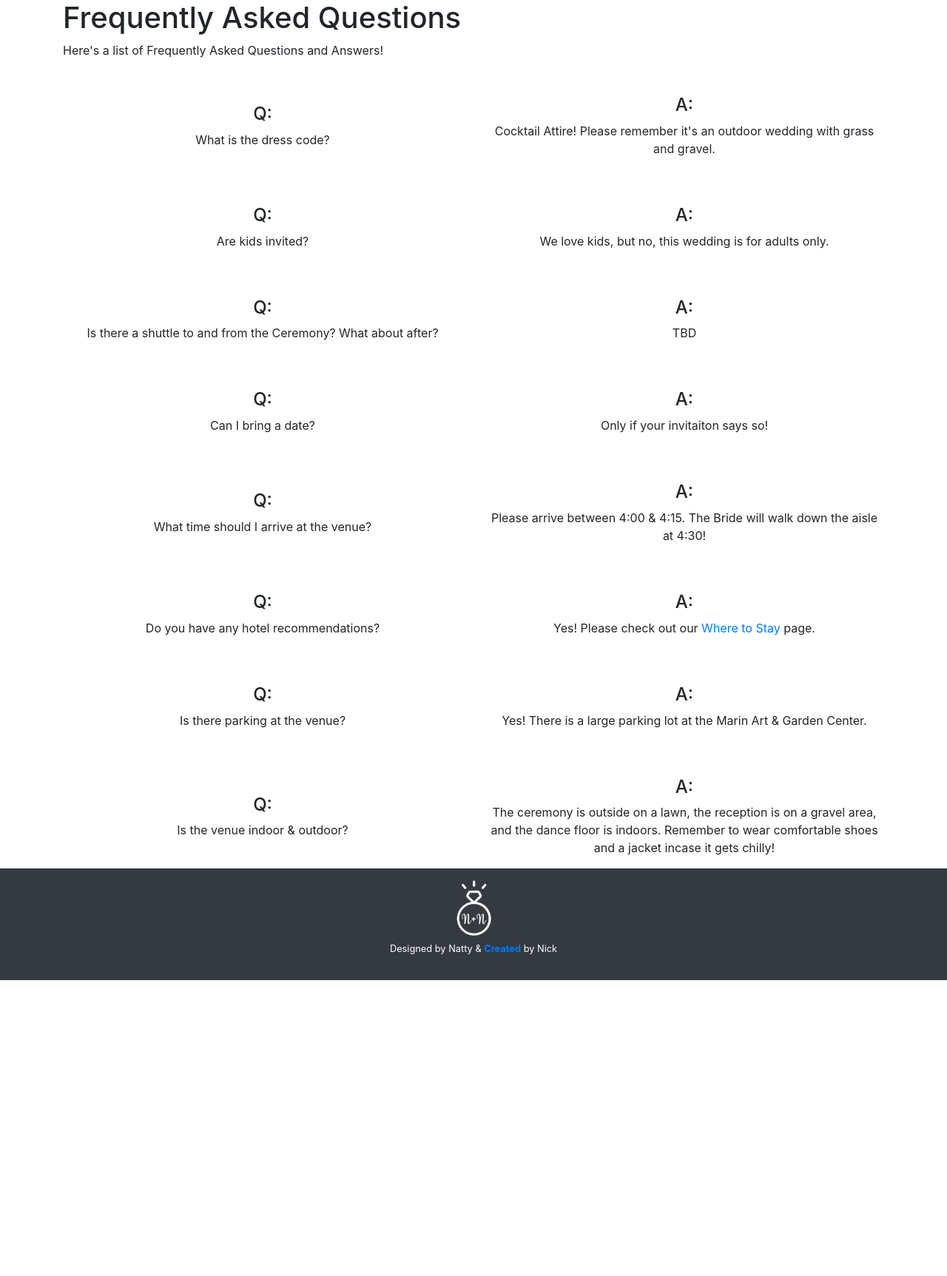
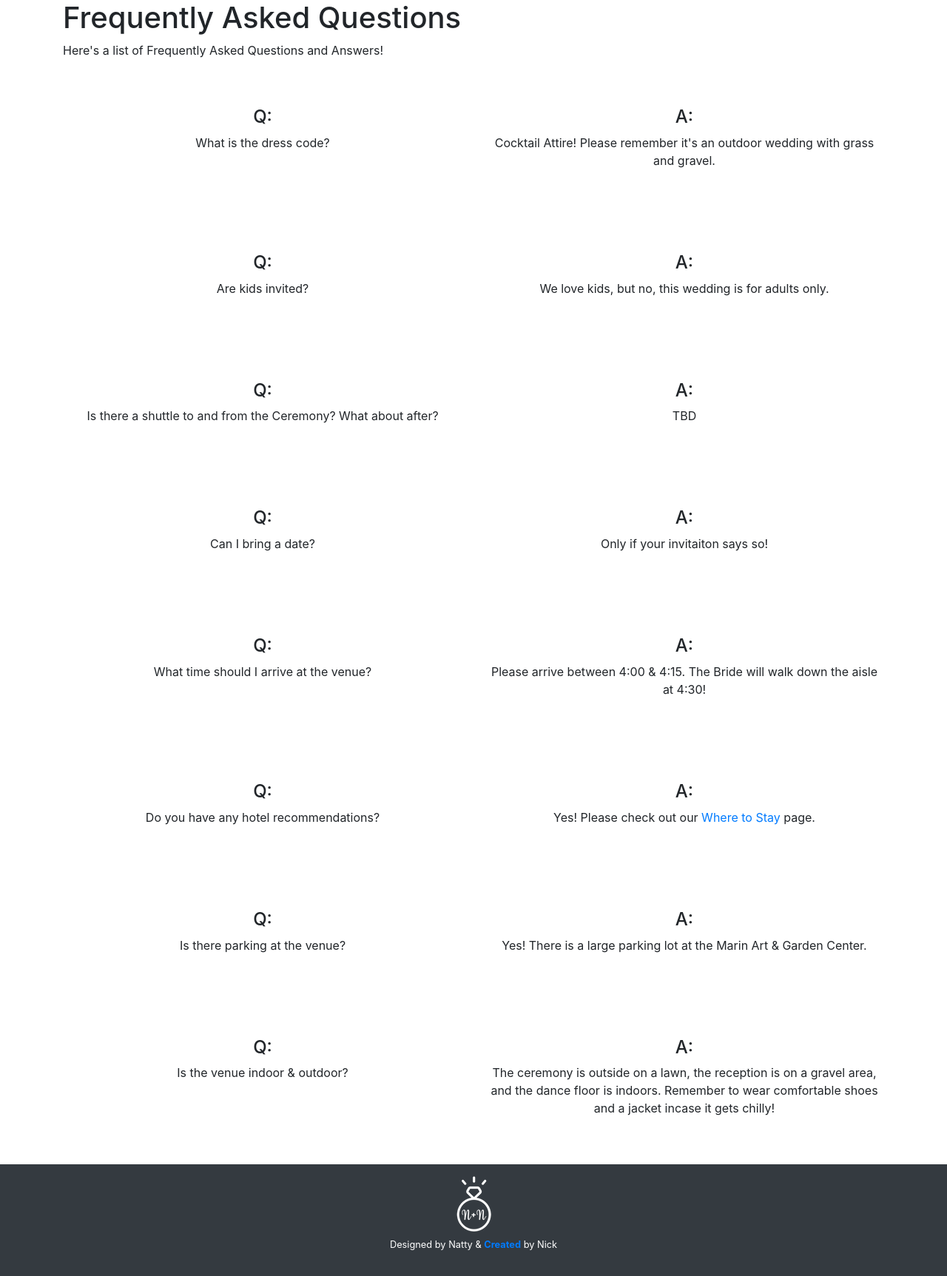
Before and after one commit to nickbap/BoatParty, a Flask app: page /faq in a window 1280 px wide. Shown: the part 56-1781 px from the top of the page at 74% size. Before the commit the page ends 1381 px from the top, so only its background shows below. Run offline with Flask 2, Linux system fonts and the light colour scheme; some libraries are stand-ins or nearby versions.

Commit message:
Revised faq spacing and alignment

```diff
--- a/boatparty/templates/faq.html
+++ b/boatparty/templates/faq.html
@@ -4,7 +4,7 @@
 
 <h1>Frequently Asked Questions</h1>
 <p>Here's a list of Frequently Asked Questions and Answers!</p>
-<div class="row align-items-center mt-5">
+<div class="row py-5">
     <div class="col-sm-6 text-center">
         <h4>Q:</h4>
         <p>What is the dress code?</p>
@@ -14,7 +14,7 @@
         <p>Cocktail Attire! Please remember it's an outdoor wedding with grass and gravel.</p>
     </div>
 </div>
-<div class="row align-items-center mt-5">
+<div class="row py-5">
     <div class="col-sm-6 text-center">
         <h4>Q:</h4>
         <p>Are kids invited?</p>
@@ -24,7 +24,7 @@
         <p>We love kids, but no, this wedding is for adults only.</p>
     </div>
 </div>
-<div class="row align-items-center mt-5">
+<div class="row py-5">
     <div class="col-sm-6 text-center">
         <h4>Q:</h4>
         <p>Is there a shuttle to and from the Ceremony? What about after?</p>
@@ -34,7 +34,7 @@
         <p>TBD</p>
     </div>
 </div>
-<div class="row align-items-center mt-5">
+<div class="row py-5">
     <div class="col-sm-6 text-center">
         <h4>Q:</h4>
         <p>Can I bring a date?</p>
@@ -44,7 +44,7 @@
         <p>Only if your invitaiton says so!</p>
     </div>
 </div>
-<div class="row align-items-center mt-5">
+<div class="row py-5">
     <div class="col-sm-6 text-center">
         <h4>Q:</h4>
         <p>What time should I arrive at the venue?</p>
@@ -54,7 +54,7 @@
         <p>Please arrive between 4:00 & 4:15. The Bride will walk down the aisle at 4:30!</p>
     </div>
 </div>
-<div class="row align-items-center mt-5">
+<div class="row py-5">
     <div class="col-sm-6 text-center">
         <h4>Q:</h4>
         <p>Do you have any hotel recommendations?</p>
@@ -65,7 +65,7 @@
         </p>
     </div>
 </div>
-<div class="row align-items-center mt-5">
+<div class="row py-5">
     <div class="col-sm-6 text-center">
         <h4>Q:</h4>
         <p>Is there parking at the venue?</p>
@@ -75,7 +75,7 @@
         <p>Yes! There is a large parking lot at the Marin Art & Garden Center.</p>
     </div>
 </div>
-<div class="row align-items-center mt-5">
+<div class="row py-5">
     <div class="col-sm-6 text-center">
         <h4>Q:</h4>
         <p>Is the venue indoor & outdoor?</p>
```
